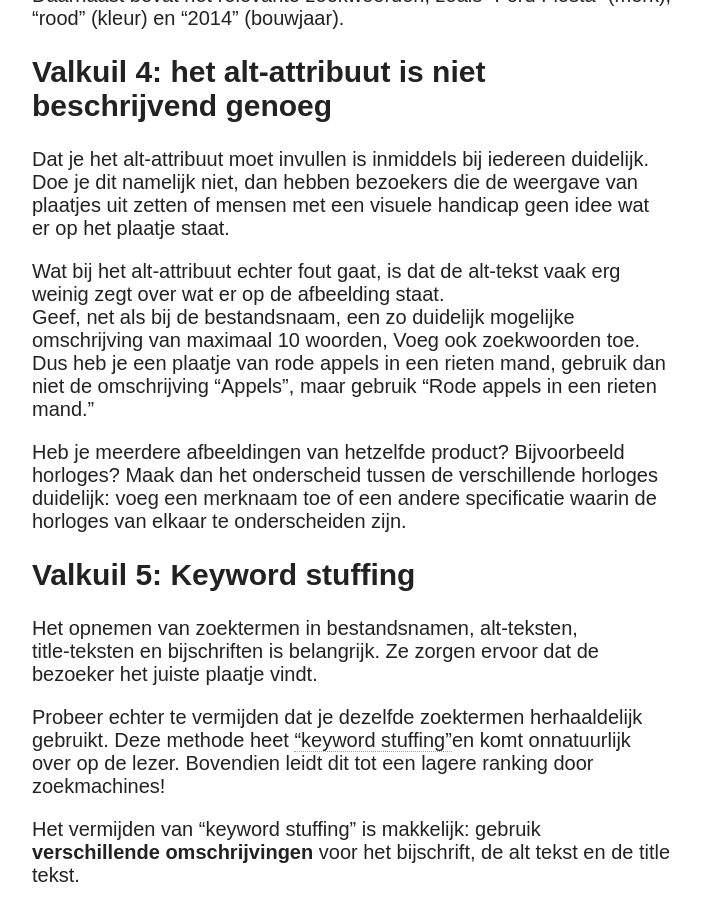
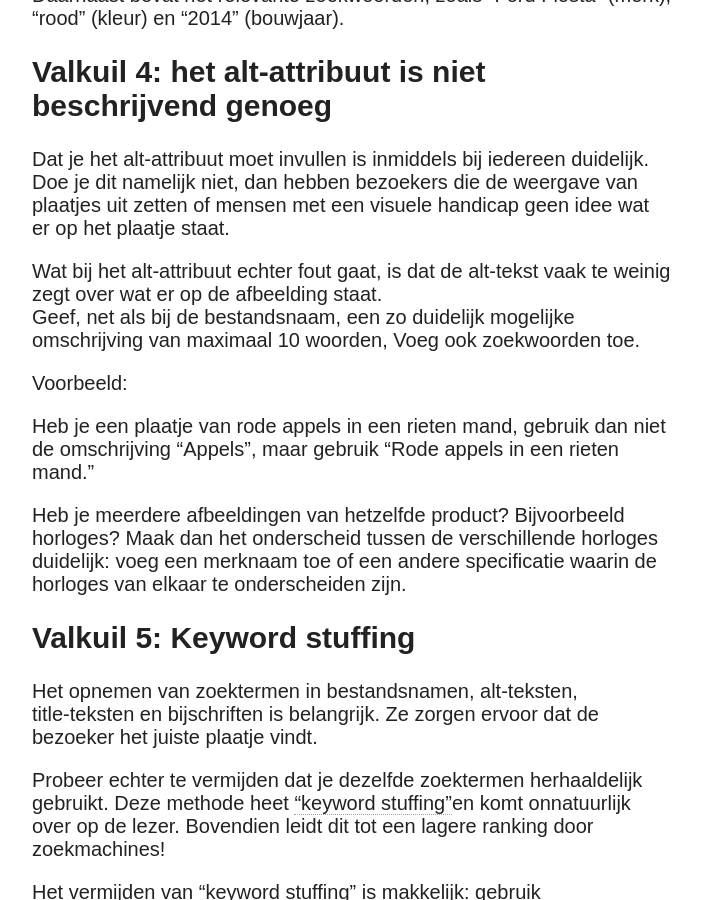
Before and after one commit to TheKnowsyFerret/theknowsyferret.github.io, a Jekyll site: the page built from _posts/2014-08-08-7-valkuilen-bij-het-gebruik-van-afbeeldingen-op-je-website.md, in a window 1280 px wide and 900 px high, scrolled down 2619 px. Shown: the whole window, without its empty margins (318-1019 px from the left). Built offline with Jekyll 4.4.1, drawn with Linux system fonts in a browser that asks for light colours; nearby versions of some CDN libraries; comment, search, counter and statistics services are not loaded.

Commit message:
enkele aanpassingn in de tekst: voorbeeld extra duidelijk gemaakt

```diff
--- a/_posts/2014-08-08-7-valkuilen-bij-het-gebruik-van-afbeeldingen-op-je-website.md
+++ b/_posts/2014-08-08-7-valkuilen-bij-het-gebruik-van-afbeeldingen-op-je-website.md
@@ -81,9 +81,14 @@ geeft. Daarnaast bevat het relevante zoekwoorden, zoals “Ford Fiësta”
 Dat je het alt-attribuut moet invullen is inmiddels bij iedereen duidelijk. Doe je dit namelijk niet, dan hebben bezoekers die de weergave van plaatjes uit zetten of mensen met een visuele handicap geen idee wat er op het plaatje staat.
 
 Wat bij het alt-attribuut echter fout gaat, is dat de alt-tekst vaak
-erg weinig zegt over wat er op de afbeelding staat.<br>
+te weinig zegt over wat er op de afbeelding staat.<br>
 Geef, net als bij de bestandsnaam, een zo duidelijk mogelijke omschrijving van maximaal 10 woorden, Voeg ook zoekwoorden toe.<br>
-Dus heb je een plaatje van rode appels in een rieten mand, gebruik dan niet de omschrijving “Appels”, maar gebruik “Rode appels in een rieten mand.”
+
+Voorbeeld:
+
+Heb je een plaatje van rode appels in een rieten mand, gebruik dan
+niet de omschrijving “Appels”, maar gebruik “Rode appels in een rieten
+mand."
 
 Heb je meerdere afbeeldingen van hetzelfde product? Bijvoorbeeld
 horloges? Maak dan het onderscheid tussen de verschillende horloges
```
